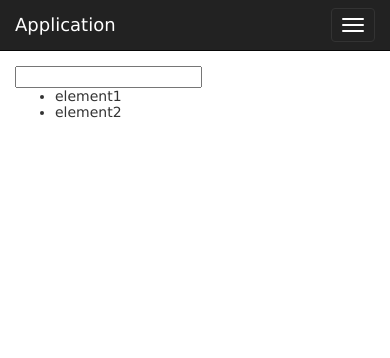
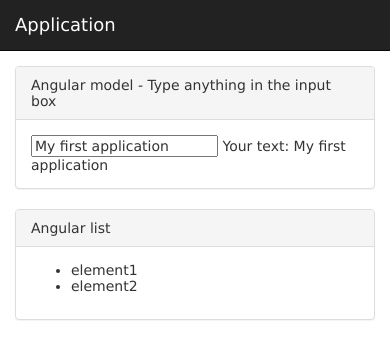
Before and after one commit to fsureau/init.NodejsExpressAngularBootstrap, a website: page views/index.html in a window 390 px wide. Drawn offline with nearby package versions, Linux system fonts and the light colour scheme; files that its build step writes are made by us from their sources; files whose address does not match are found by name.

Commit message:
changing style for bootstrap

```diff
--- a/public/js/angularApp.js
+++ b/public/js/angularApp.js
@@ -1,6 +1,7 @@
 angular.module('mainModule', [])
     .controller('defaultController', function () {
         var data = this;
+        data.inputText = "My first application";
         data.elements = [
             { text: 'element1'},
             { text: 'element2'}];
--- a/views/index.html
+++ b/views/index.html
@@ -12,13 +12,6 @@
 	<nav class="navbar navbar-inverse navbar-fixed-top">
 		<div class="container">
 			<div class="navbar-header">
-				<button type="button" class="navbar-toggle collapsed" data-toggle="collapse" data-target="#navbar" aria-expanded="false"
-					aria-controls="navbar">
-            <span class="sr-only">Toggle navigation</span>
-            <span class="icon-bar"></span>
-            <span class="icon-bar"></span>
-            <span class="icon-bar"></span>
-          </button>
 				<a class="navbar-brand" href="#">Application</a>
 			</div>
 			<div id="navbar" class="collapse navbar-collapse">
@@ -26,23 +19,47 @@
 					<li class="active"><a href="#">Home</a></li>
 					<li><a href="#about">About</a></li>
 					<li><a href="#contact">Contact</a></li>
+					<li class="dropdown">
+						<a href="#" class="dropdown-toggle" data-toggle="dropdown" role="button" aria-haspopup="true" aria-expanded="false">Dropdown <span class="caret"></span></a>
+						<ul class="dropdown-menu">
+							<li><a href="#">Action</a></li>
+							<li role="separator" class="divider"></li>
+							<li><a href="#">Separated link</a></li>
+						</ul>
+					</li>
 				</ul>
 			</div>
 			<!--/.nav-collapse -->
 		</div>
 	</nav>
 
+	<br/>
 	<div class="container">
-        <br/>
-		<input ng-model="defaultModel"> {{ defaultModel }}
+		<div class="panel panel-default">
 
-		<ul>
-			<li ng-repeat="element in data.elements">
-				<span>{{element.text}}</span>
-			</li>
-		</ul>
+			<div class="panel-heading">Angular model - Type anything in the input box</div>
+			<div class="panel-body">
+
+				<div>
+					<input ng-model="data.inputText">
+					<span>Your text: {{ data.inputText }}</span>
+				</div>
+			</div>
+		</div>
+		<div class="panel panel-default">
+
+			<div class="panel-heading">Angular list</div>
+			<div class="panel-body">
+				<ul>
+					<li ng-repeat="element in data.elements">
+						<span>{{element.text}}</span>
+					</li>
+				</ul>
+			</div>
+		</div>
 	</div>
 	<!-- Javascripts loading -->
+	<script src="https://ajax.googleapis.com/ajax/libs/jquery/3.1.1/jquery.min.js"></script>
 	<script src="https://ajax.googleapis.com/ajax/libs/angularjs/1.2.25/angular.min.js"></script>
 	<script src="js/angularApp.js"></script>
 	<script src="https://maxcdn.bootstrapcdn.com/bootstrap/3.3.7/js/bootstrap.min.js"></script>
```
